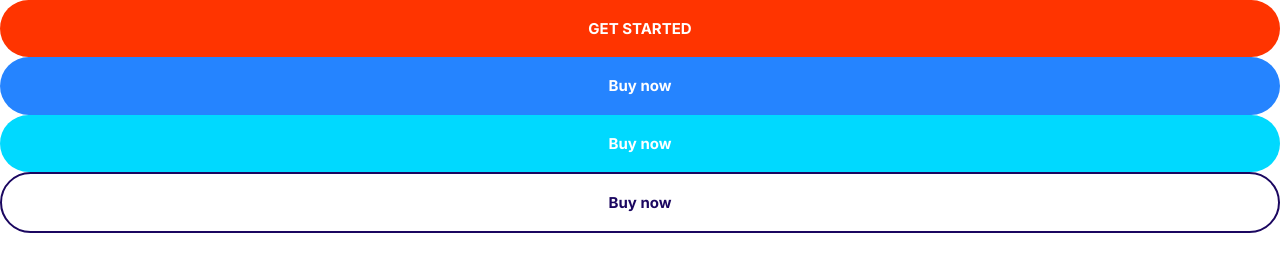
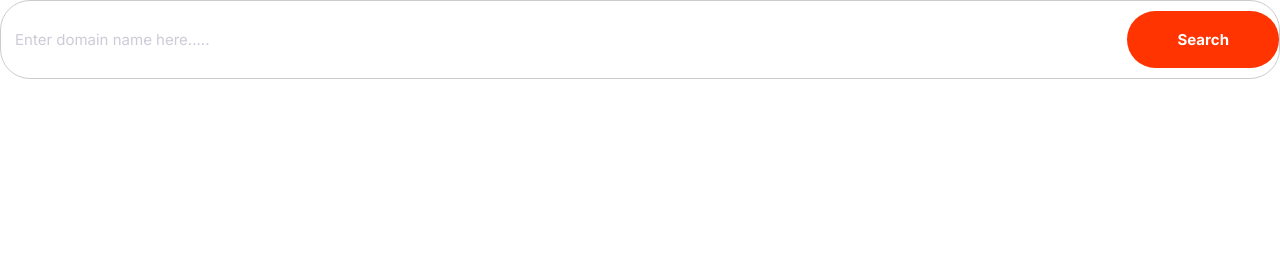
Before and after one commit to Mr-Khaira/moshify, a plain HTML site: page index.html in a window 1280 px wide. Drawn offline with Linux system fonts and the light colour scheme.

Commit message:
Applied input and searchbar styling.

```diff
--- a/CSS/stylesheet.css
+++ b/CSS/stylesheet.css
@@ -1,3 +1,8 @@
+*,*::after,*::before{
+    box-sizing: border-box;
+
+}
+
 /*  Typography  */
 :root{
     --color-primary:#2584ff;
@@ -5,6 +10,7 @@
     --color-accent:#ff3400;
     --color-headings:#1b0760;
     --color-body:#918ca4;
+    --color-border:#ccc;
 }
 
 html{
@@ -163,15 +169,16 @@ a{
 /*  buttons  */
 
 .button {
-    box-sizing: border-box;
-    width: 100%;
+    margin: 1rem 0;
     font-size: 1.8rem;
     font-weight: 600;
+    text-align: center;
     border-radius: 50px;
     padding: 2rem 3rem;
     border: none;
     cursor: pointer;
     transition: 0.3s;
+    white-space: nowrap;
 }
 
 .button--primary {
@@ -224,3 +231,40 @@ a{
        font-size: 1.5rem;
    }
 }
+
+/*  Input aka Search bar  */
+
+.input-group {
+    border: 1px solid var(--color-border);
+    border-radius: 30px;
+    display: flex;
+}
+
+.input {
+    outline: 0;
+    padding: 1.5rem 3.5rem;
+    border: 1px solid var(--color-border);
+    border-radius: 30px;
+    color: var(--color-headings);
+    font-size: 2rem;
+}
+
+::placeholder {
+    color: #cdcbd7;
+}
+
+.input-group .input {
+    flex-grow: 1;
+    padding: 1.5rem 1rem;
+    border: 0;
+}
+
+.input-group .input {
+    margin: 4px;
+}
+
+@media screen and (min-width:1000px) {
+    .input {
+        font-size: 1.5rem;
+    }
+}
--- a/index.html
+++ b/index.html
@@ -13,10 +13,10 @@
 </head>
 
 <body>
-    <button class=" button button--accent">GET STARTED</button>
-    <button class=" button button--primary">Buy now</button>
-    <button class=" button button--secondary">Buy now</button>
-    <button class=" button button--outline">Buy now</button>
+    <div class="input-group">
+        <input class="input" type="text" placeholder="Enter domain name here.....">
+        <button class="button button--accent">Search</button>
+    </div>
 </body>
 
 </html>
```
Also changed, not shown: CSS/components/inputs.html (added, +4 -0 lines).
